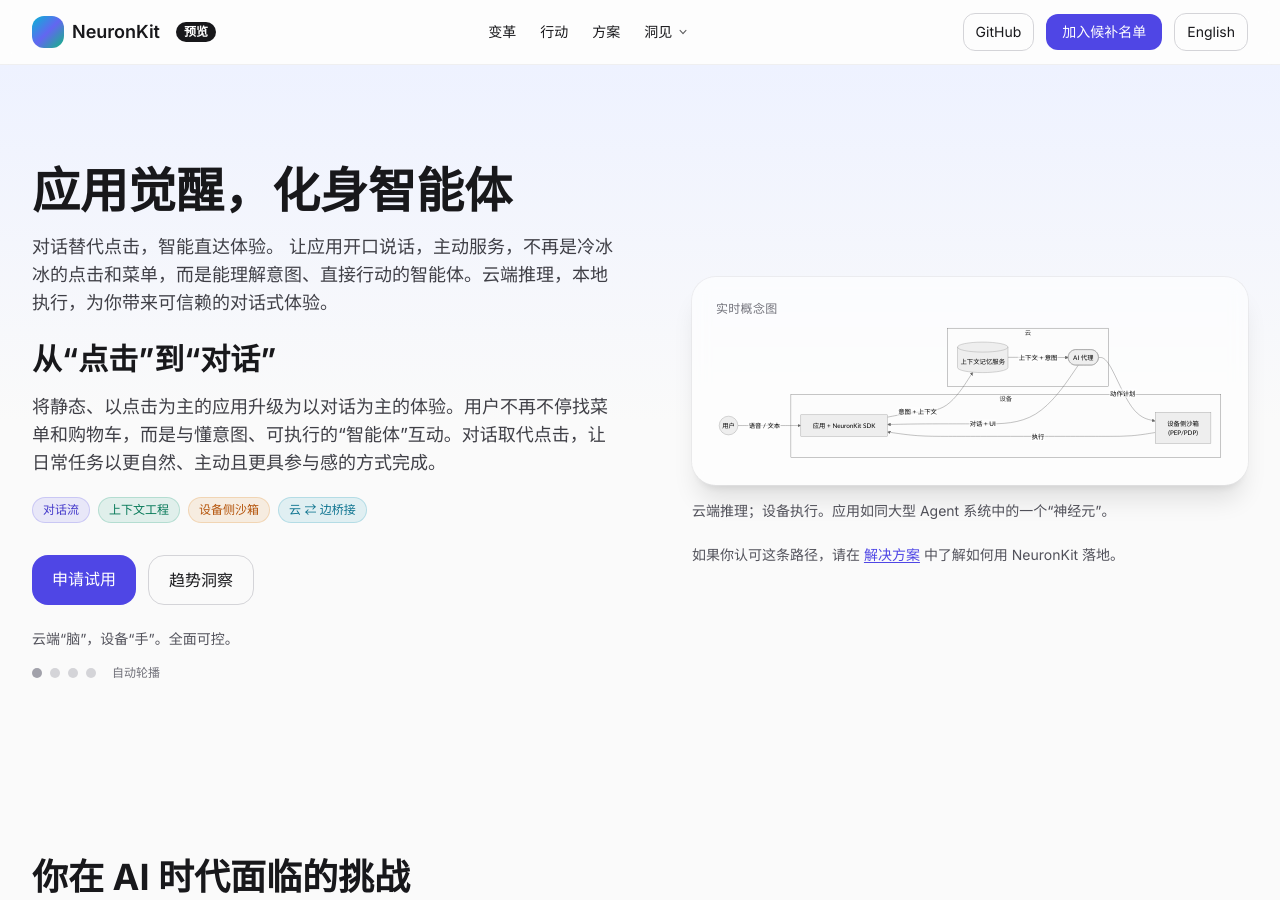
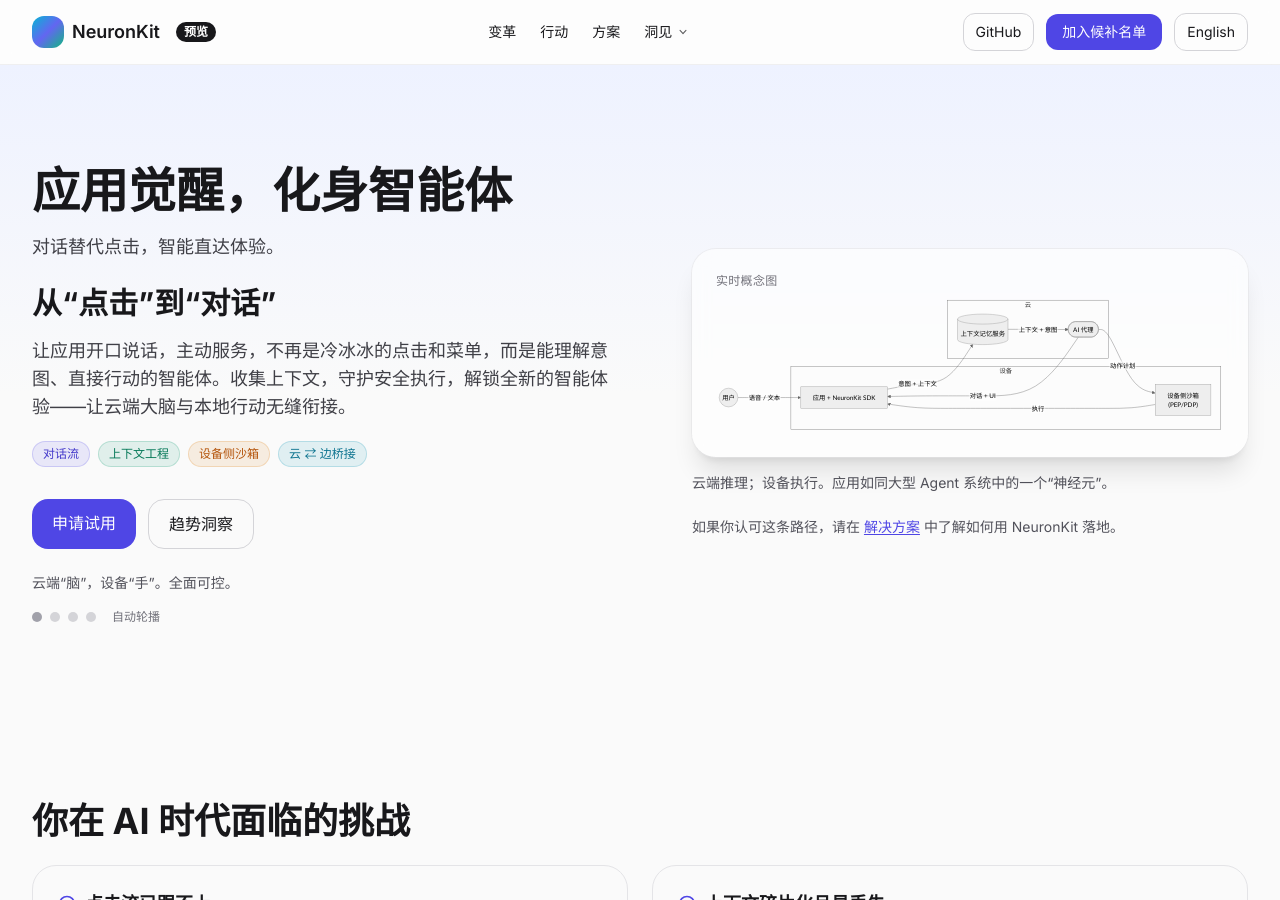
Before and after one commit to finogeeks/finogeeks.github.io, a Jekyll site: the page zh/neuronkit/index.html, which Jekyll copies as it is, in a window 1280 px wide and 900 px high. Built offline with Jekyll 4.4.1, drawn with Linux system fonts in a browser that asks for light colours; nearby versions of some CDN libraries.

Commit message:
change first variant of carousel

```diff
--- a/zh/neuronkit/index.html
+++ b/zh/neuronkit/index.html
@@ -125,7 +125,6 @@
             </h1>
             <p class="mt-3 text-base sm:text-lg text-zinc-700 dark:text-zinc-300 max-w-xl md:max-w-2xl text-pretty break-anywhere hyphens-auto">
               对话替代点击，智能直达体验。
-              让应用开口说话，主动服务，不再是冷冰冰的点击和菜单，而是能理解意图、直接行动的智能体。云端推理，本地执行，为你带来可信赖的对话式体验。
             </p>
           </div>
           <div id="hero-variants" class="relative">
@@ -133,7 +132,7 @@
             <div class="hero-variant" data-variant="a">
               <h3 class="text-2xl md:text-3xl font-bold text-balance break-anywhere">从“点击”到“对话”</h3>
               <p class="mt-4 text-base sm:text-lg text-zinc-700 dark:text-zinc-300 max-w-xl md:max-w-2xl text-pretty break-anywhere hyphens-auto">
-                将静态、以点击为主的应用升级为以对话为主的体验。用户不再不停找菜单和购物车，而是与懂意图、可执行的“智能体”互动。对话取代点击，让日常任务以更自然、主动且更具参与感的方式完成。
+                让应用开口说话，主动服务，不再是冷冰冰的点击和菜单，而是能理解意图、直接行动的智能体。收集上下文，守护安全执行，解锁全新的智能体验——让云端大脑与本地行动无缝衔接。
               </p>
             </div>
             <!-- 变体 B（更大胆） -->
```
